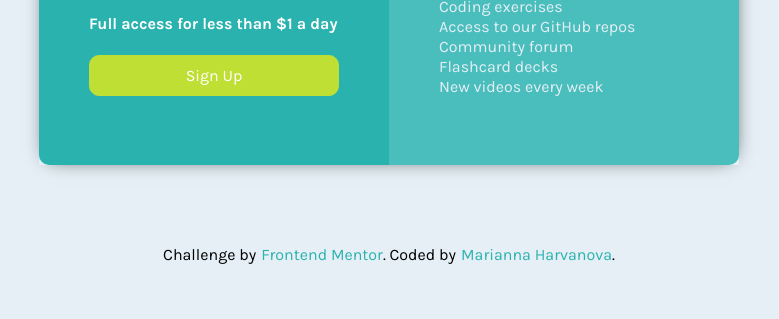
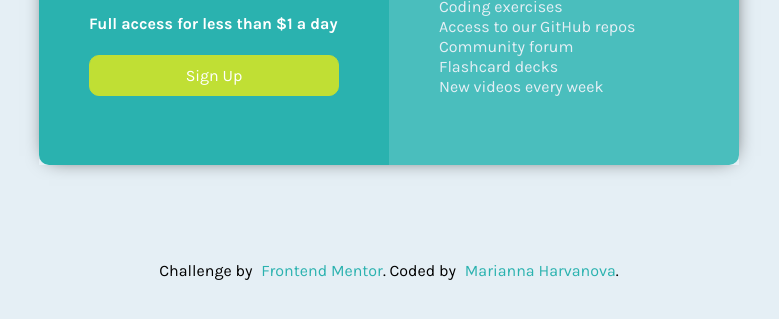
Before and after one commit to mariannahrvn/single-price-grid-component, a plain HTML site: page index.html in a window 1280 px wide. Shown: the part 515-834 px from the top of the page, without its empty margins (251-1030 px from the left). Before the commit the page ends 800 px from the top, so only its background shows below. Drawn offline with Linux system fonts and the light colour scheme.

Commit message:
update footer

```diff
--- a/style.scss
+++ b/style.scss
@@ -104,9 +104,12 @@ body {
 footer {
   font-family: 'Karla', sans-serif;
   font-size: 16px;
-  p.attribution {
-    display: flex;
-    justify-content: center;
+  width: 700px;
+  display: flex;
+  margin: 80px auto;
+  justify-content: center;
+  @media (max-width: 375px) {
+    width: 100%;
   }
   p.attribution a {
     text-decoration: none;
```
Also changed, not shown: style.css, 1 other file.
